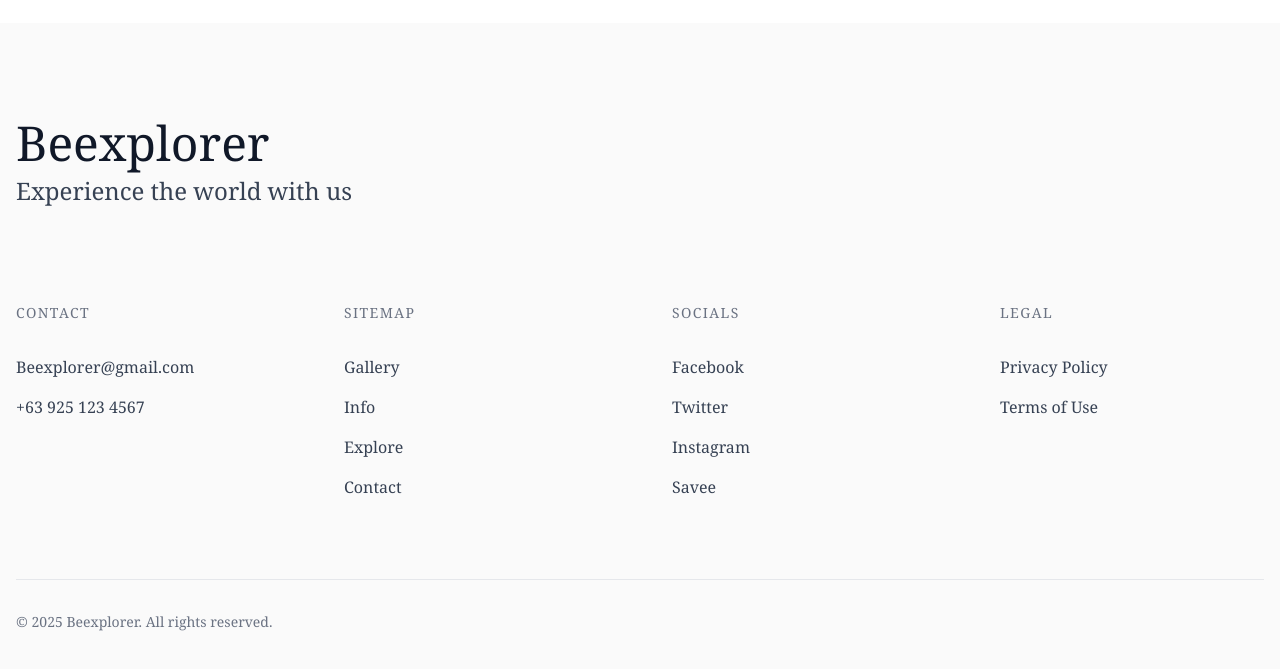
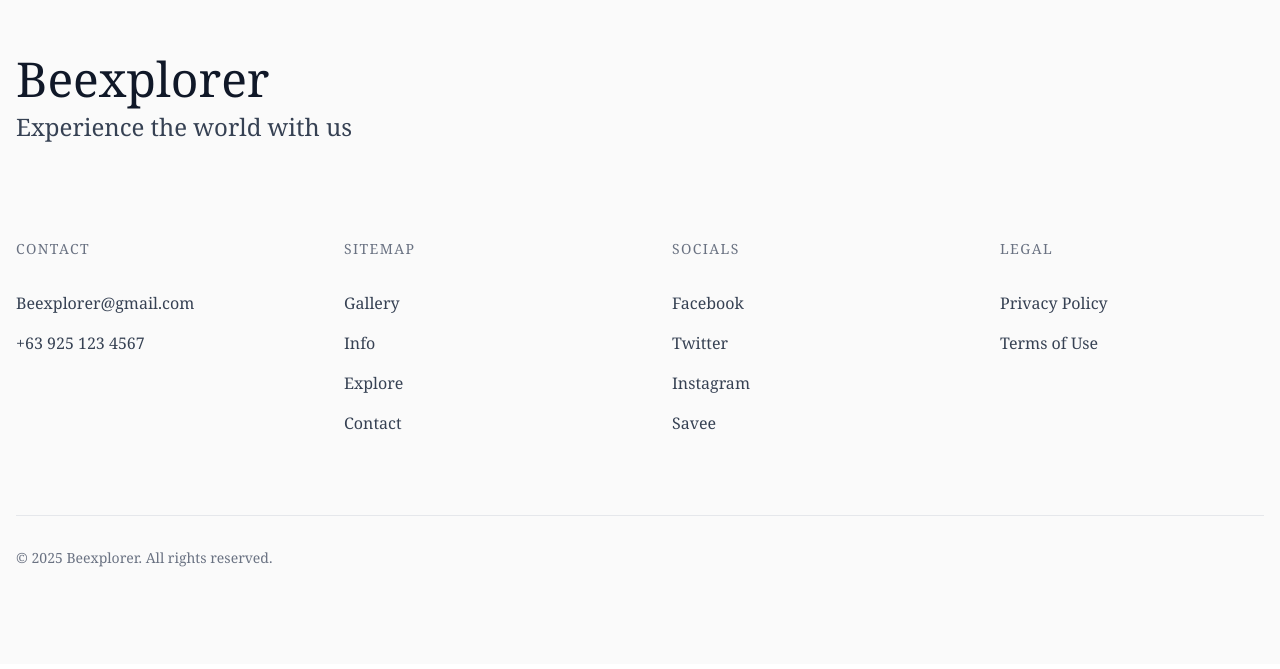
Before and after one commit to kynth65/Beexplorer, a React (Vite) app: page / in a window 1280 px wide. Shown: the part 5235-5904 px from the top of the page. Built offline with nearby package versions, Linux system fonts and the light colour scheme.

Commit message:
update the navbar margin into padding

```diff
--- a/src/components/homepage/footer.jsx
+++ b/src/components/homepage/footer.jsx
@@ -2,7 +2,7 @@ import React from "react";
 
 export default function Footer() {
   return (
-    <footer className="bg-neutral-50 py-16 md:py-24 mt-16">
+    <footer className="bg-neutral-50 py-16 md:py-24 pt-16">
       <div className="container mx-auto px-4 max-w-7xl">
         {/* Top section with main title */}
         <div className="mb-16 md:mb-24">
```
